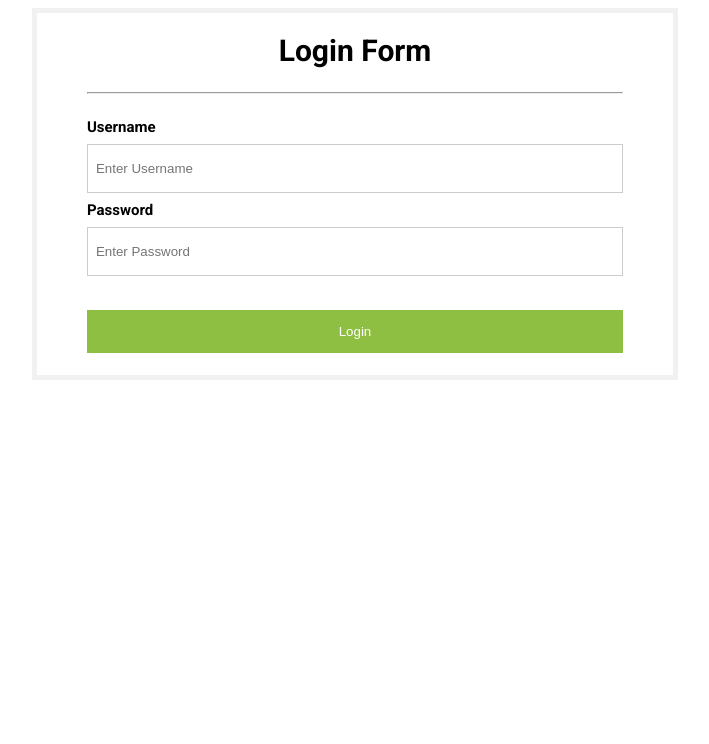
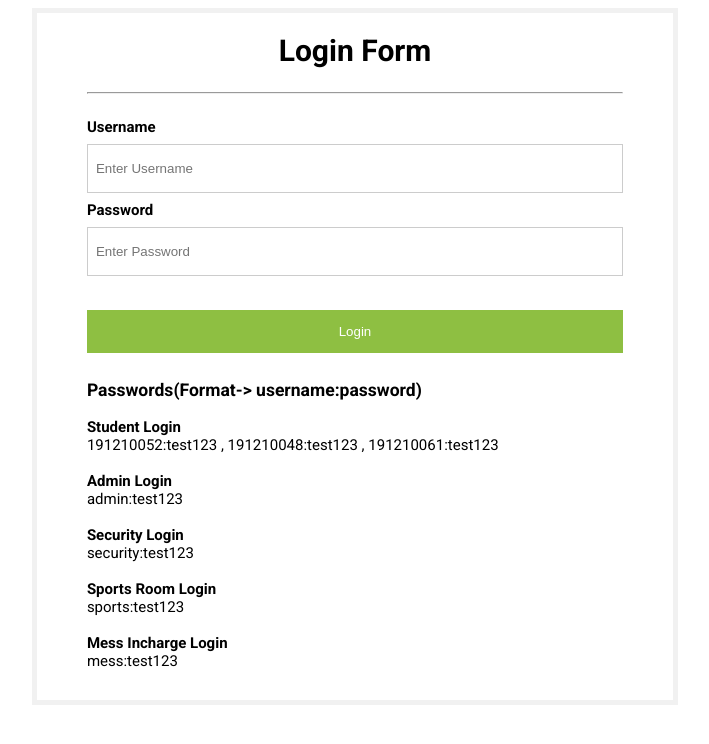
Before and after one commit to Uditsingla2000/Hostel-Management-System, a PHP site: page /login.php in a window 1280 px wide. Shown: the top 744 px of the page, without its empty margins (285-994 px from the left). Run offline with PHP 8.4, Linux system fonts and the light colour scheme.

Commit message:
Update login.php
added passwords on the login page for ease

```diff
--- a/dbms project/login.php
+++ b/dbms project/login.php
@@ -71,5 +71,23 @@
       </div>
             <button type="Submit" name="Submit" >Login</button>
 </form>
+
+	 <h3>Passwords(Format-> username:password)</h3>
+    <label> <strong>Student Login</strong></label><br>
+    191210052:test123 , 191210048:test123 , 191210061:test123
+    <br><br>
+    <label> <strong>Admin Login</strong></label><br>
+	admin:test123
+	<br><br>
+    <label> <strong>Security Login</strong></label><br>
+	security:test123
+	<br><br>
+    <label> <strong>Sports Room Login</strong></label><br>
+	sports:test123
+	<br><br>
+    <label> <strong>Mess Incharge Login</strong></label><br>
+	mess:test123
+	<br><br>
+
   </body>
 </html>
```
